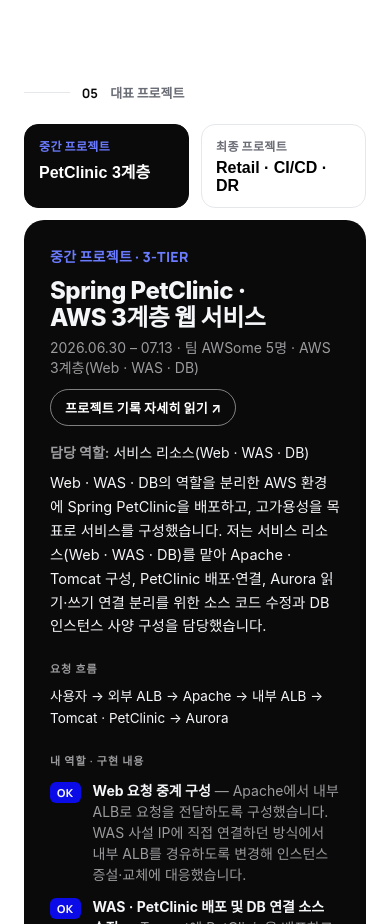
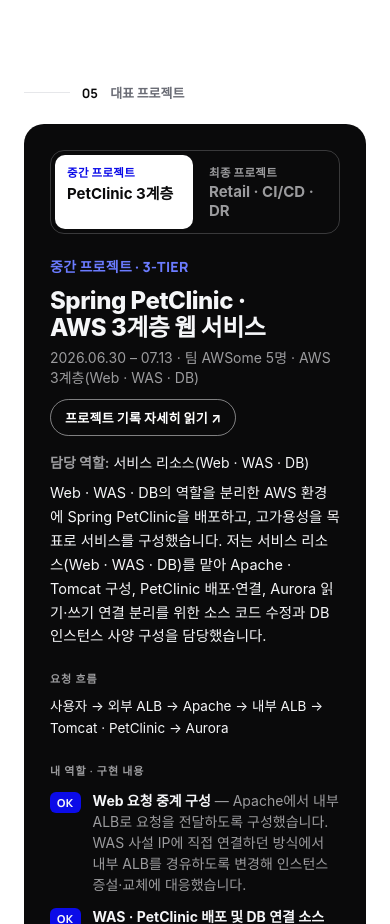
Before and after one commit to Es-0625/id-lab, a plain HTML site: page index.html in a window 390 px wide. Shown: the part 5400-6324 px from the top of the page. Drawn offline with Linux system fonts and the light colour scheme; a web font is replaced by a local one.

Commit message:
Put the project switch inside the top of the panel
The middle/final selector is now a tab strip at the top of the dark
project panel rather than separate cards above it. Only the selected
project shows below it and scrolls within the remaining height.

Co-Authored-By: Claude Opus 5.5 <noreply@anthropic.com>

```diff
--- a/index.html
+++ b/index.html
@@ -204,10 +204,10 @@ ul.tl-desc li + li{margin-top:2px}
 .skills .ph-note{margin-top:16px}
 
 /* ===== ⑤ 대표 프로젝트 ===== */
-/* 프로젝트 선택 탭은 위, 내용 칸은 그 아래 남은 높이를 채운다 */
-.projects .shell{display:flex; flex-direction:column; gap:14px; height:clamp(480px,80svh,660px)}
+/* 내용 칸 맨 위에 중간·최종 선택 탭을 두고, 고른 프로젝트 하나만 그 아래 남은 높이에 보여 준다 */
+.projects .shell{display:flex; flex-direction:column; height:clamp(480px,80svh,660px)}
 .panel{background:var(--panel); color:var(--on-panel); border-radius:20px; padding:clamp(26px,3.2vw,42px); position:relative; overflow:hidden; display:flex; flex-direction:column; flex:1; min-height:0}
-.slide{display:none; flex-direction:column; height:100%; overflow:auto}
+.slide{display:none; flex-direction:column; flex:1 1 auto; min-height:0; overflow:auto}
 .slide.on{display:flex; animation:fade .5s var(--ease)}
 @keyframes fade{from{opacity:0; transform:translateY(10px)} to{opacity:1; transform:none}}
 /* 스크립트가 없으면 탭 대신 두 프로젝트를 차례로 모두 보여 준다 */
@@ -225,14 +225,14 @@ html:not(.js) .tabs{display:none}
 .slide .ok{flex:0 0 auto; margin-top:2px; font-family:var(--disp); font-weight:800; font-size:11px; letter-spacing:.04em; color:var(--on-panel); background:var(--blue); padding:3px 7px; border-radius:6px}
 .slide .feat p{font-size:14px; line-height:1.5; color:var(--on-panel)}
 .slide .feat p span{color:var(--on-panel-soft)}
-.tabs{display:flex; gap:12px; flex:none}
-.tab{text-align:left; cursor:pointer; background:var(--paper); border:1px solid var(--line); border-radius:14px; padding:14px 20px; transition:border-color .2s var(--ease), background .2s var(--ease), transform .2s var(--ease); display:flex; flex-direction:column; gap:4px; flex:1 1 0; min-width:0}
-.tab:hover{transform:translateY(-2px); border-color:var(--ink-3)}
-.tab .tc{font-family:var(--disp); font-weight:800; font-size:12px; letter-spacing:.03em; color:var(--ink-3)}
-.tab .tt{font-weight:700; font-size:16px}
-.tab[aria-selected="true"]{background:var(--ink); border-color:var(--ink)}
-.tab[aria-selected="true"] .tc{color:var(--blue-on-dark)}
-.tab[aria-selected="true"] .tt{color:var(--paper)}
+.tabs{display:flex; gap:4px; flex:none; align-self:flex-start; padding:4px; margin-bottom:22px; border:1px solid var(--on-panel-line); border-radius:14px}
+.tab{text-align:left; cursor:pointer; background:transparent; border:0; border-radius:10px; padding:9px 18px; transition:background .2s var(--ease); display:flex; flex-direction:column; gap:2px; min-width:0; font:inherit}
+.tab:hover{background:var(--on-panel-track)}
+.tab .tc{font-family:var(--disp); font-weight:800; font-size:11.5px; letter-spacing:.03em; color:var(--on-panel-soft)}
+.tab .tt{font-weight:700; font-size:15px; color:var(--on-panel-soft)}
+.tab[aria-selected="true"]{background:var(--paper)}
+.tab[aria-selected="true"] .tc{color:var(--blue)}
+.tab[aria-selected="true"] .tt{color:var(--ink)}
 
 /* ===== ⑥ 기타·관심사 ===== */
 .more h2{margin-bottom:26px}
@@ -342,8 +342,9 @@ html:not(.js) .tabs{display:none}
   .tl-item::after{top:2px}
   .tl-desc,.tl-win{max-width:44ch}
   .skills .edu-grid{grid-template-columns:1fr; gap:30px}
-  .projects .shell{height:auto; gap:12px}
-  .tab{padding:12px 14px}
+  .projects .shell{height:auto}
+  .tabs{align-self:stretch}
+  .tab{flex:1 1 0; padding:9px 12px}
   .more-grid{grid-template-columns:1fr 1fr}
   .about2 h2 .w{opacity:1}
 }
@@ -514,11 +515,11 @@ html:not(.js) .tabs{display:none}
       <div class="page-in">
         <h2 class="eyebrow rise"><span class="ln"></span><b>05</b> 대표 프로젝트</h2>
         <div class="shell rise d2">
-          <div class="tabs" role="tablist" aria-label="대표 프로젝트">
-            <button class="tab" role="tab" aria-selected="true" aria-controls="p0" data-i="0"><span class="tc">중간 프로젝트</span><span class="tt">PetClinic 3계층</span></button>
-            <button class="tab" role="tab" aria-selected="false" aria-controls="p1" data-i="1"><span class="tc">최종 프로젝트</span><span class="tt">Retail · CI/CD · DR</span></button>
-          </div>
           <div class="panel">
+            <div class="tabs" role="tablist" aria-label="대표 프로젝트">
+              <button class="tab" role="tab" aria-selected="true" aria-controls="p0" data-i="0"><span class="tc">중간 프로젝트</span><span class="tt">PetClinic 3계층</span></button>
+              <button class="tab" role="tab" aria-selected="false" aria-controls="p1" data-i="1"><span class="tc">최종 프로젝트</span><span class="tt">Retail · CI/CD · DR</span></button>
+            </div>
             <article class="slide on" id="p0">
               <div class="code">중간 프로젝트 · 3-TIER</div>
               <h3>Spring PetClinic · AWS 3계층 웹 서비스</h3>
```
